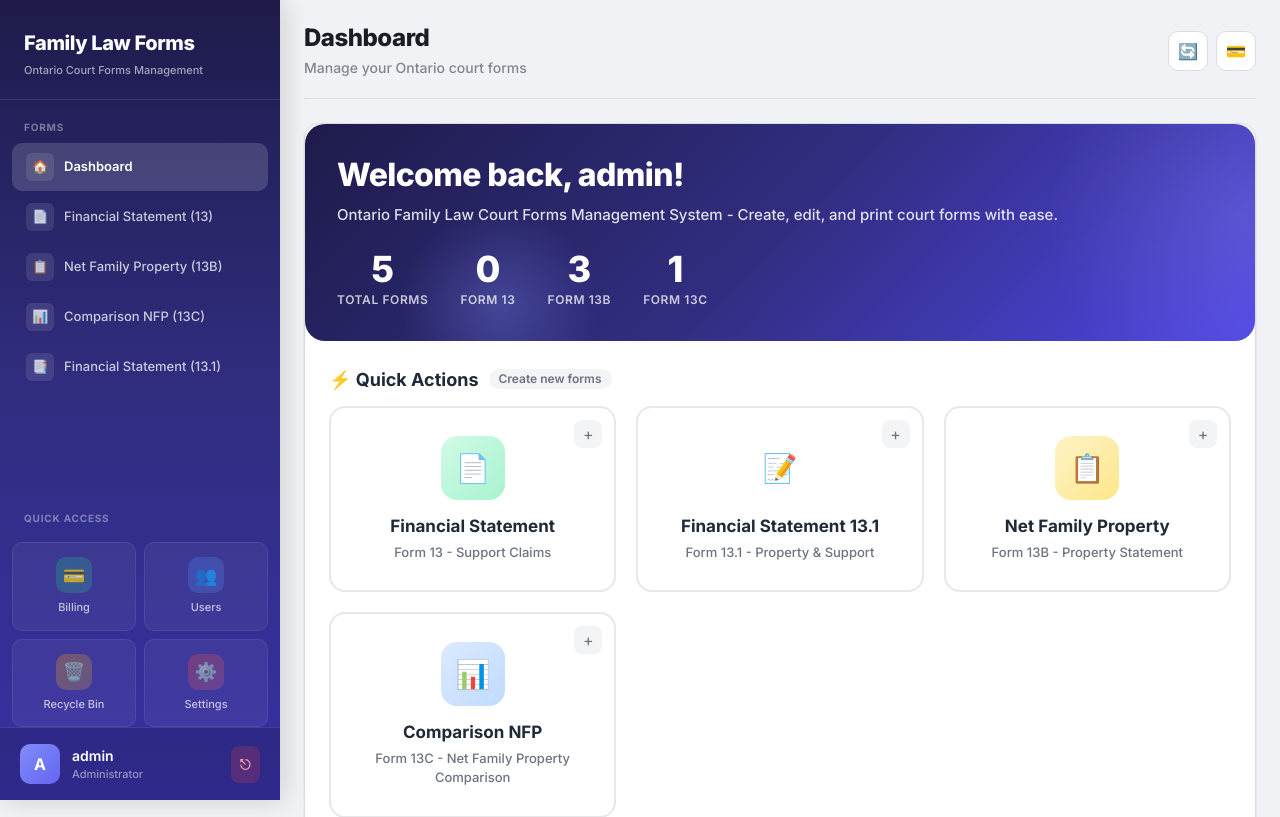
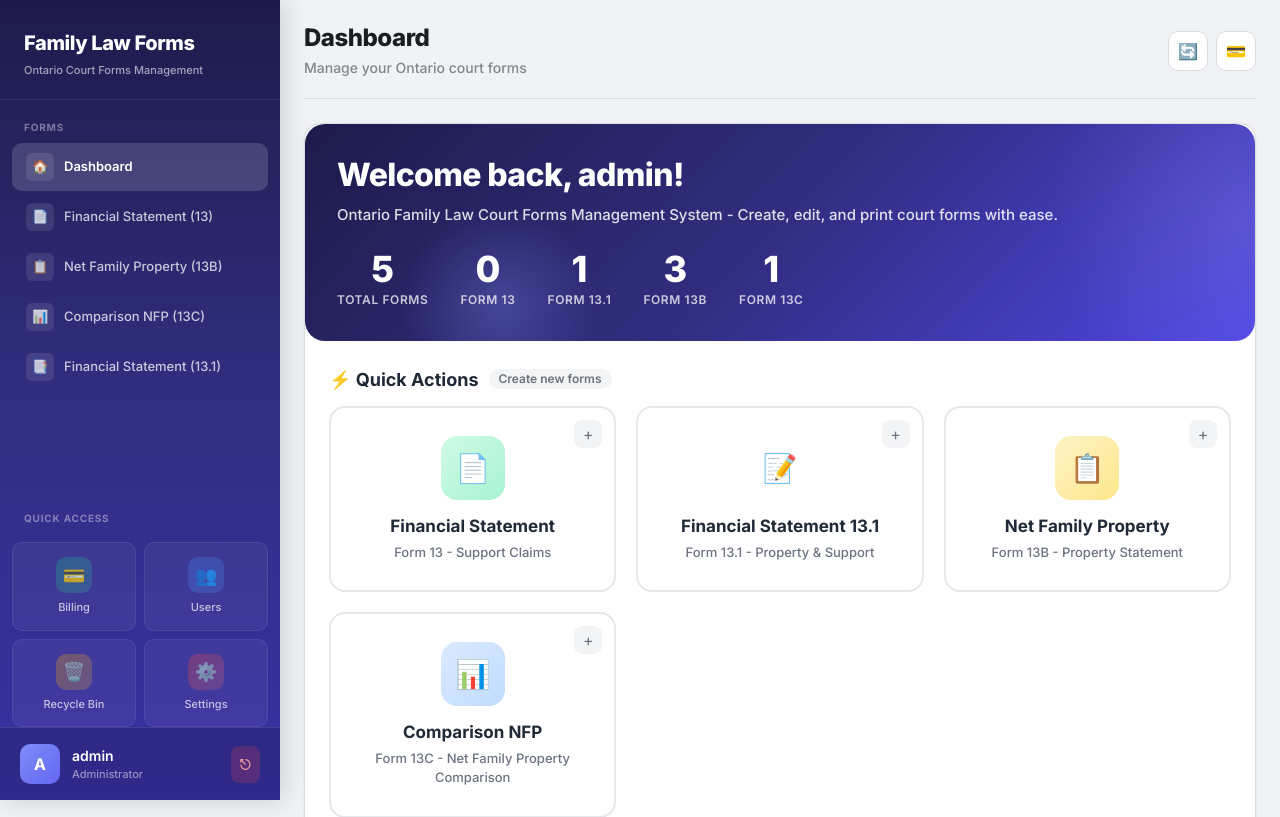
Before and after one commit to AtwijukaAbcj/lawforms, a Django app: page /forms/dashboard/ in a window 1280 px wide. Shown: the top 817 px of the page. Run offline with Django 5.2, Linux system fonts and the light colour scheme; a user stored in the database is signed in; data comes from the database, SQL or seed files in the repository; some libraries are stand-ins or nearby versions.

Commit message:
Add Form 13.1 counter to dashboard hero section

```diff
--- a/forms/templates/forms/dashboard.html
+++ b/forms/templates/forms/dashboard.html
@@ -544,6 +544,10 @@
                 <div class="label">Form 13</div>
             </div>
             <div class="hero-stat">
+                <div class="value">{{ financial_statements_131_count }}</div>
+                <div class="label">Form 13.1</div>
+            </div>
+            <div class="hero-stat">
                 <div class="value">{{ net_family_13b_count }}</div>
                 <div class="label">Form 13B</div>
             </div>
```
